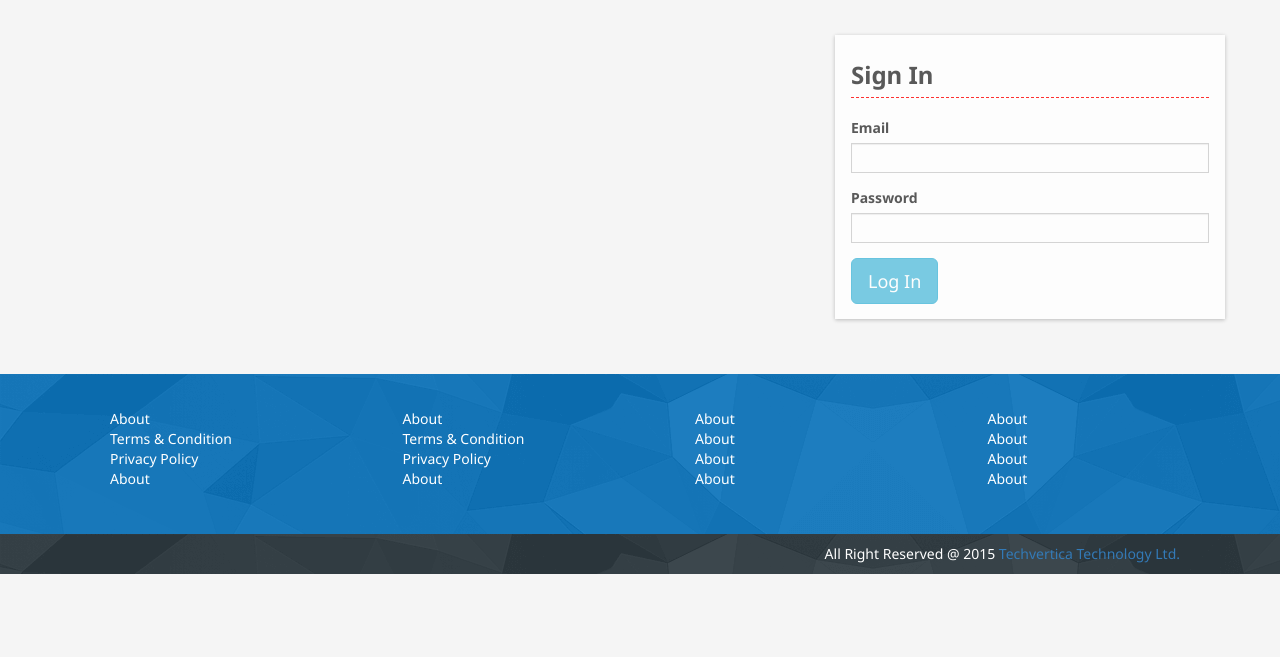
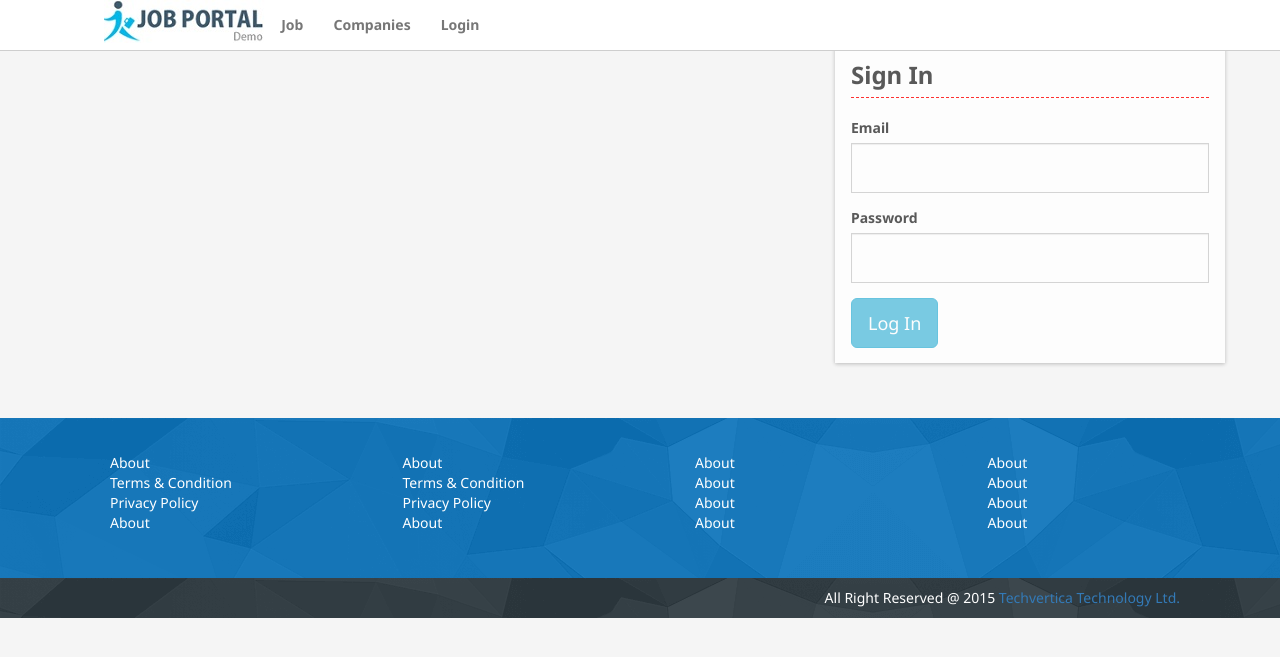
Before and after one commit to Akshayf444/Codeigniter, a CodeIgniter app: page /index.php/user/index in a window 1280 px wide. Shown: the top 657 px of the page. Run offline with CodeIgniter, Linux system fonts and the light colour scheme; data that the repository does not hold is empty.

Commit message:
Added Search page for job searching

```diff
--- a/application/config/routes.php
+++ b/application/config/routes.php
@@ -38,7 +38,7 @@
 |
 */
 
-$route['default_controller'] = "User";
+$route['default_controller'] = "Job";
 $route['404_override'] = '';
 
 
--- a/application/views/template2.php
+++ b/application/views/template2.php
@@ -7,13 +7,89 @@
         <meta name="author" content="">
 
         <title><?php echo $title ?></title>
-         <?php $this->load->view('links'); ?>
+        <?php $this->load->view('links'); ?>
+        <style>
+            .job-advanced-search {
+                top: 120px;
+                display: block;
+                padding: 10px;
+                position: absolute;
+                z-index: 1;
+                width: 85%;
+               text-align: center;
+            }
 
+            .form-control{
+                height: 50px;
+                padding: 6px 12px;
+            }
+            .btn-lg{
+                padding: 12px 16px;
+            }
+        </style>
     </head>
     <body>
+        <!-- Navigation -->
+        <nav class="navbar navbar-default navbar-fixed-top" role="navigation">
+            <div class="container-fluid" >
+                <div class="row col-sm-offset-1">
+                    <!-- Brand and toggle get grouped for better mobile display -->
+                    <div class="navbar-header">
+                        <button type="button" class="navbar-toggle" data-toggle="collapse" data-target="#bs-example-navbar-collapse-1">
+                            <span class="sr-only">Toggle navigation</span>
+                            <span class="icon-bar"></span>
+                            <span class="icon-bar"></span>
+                            <span class="icon-bar"></span>
+                        </button>
+                        <a class="navbar-brand" href="#" id="homeLogo"><img class="img-responsive" src="<?php echo asset_url() ?>/images/logo.jpg" alt=""/></a>
+                    </div>
+                    <div class="collapse navbar-collapse" id="bs-example-navbar-collapse-1">
+                        <ul class="nav navbar-nav ">
+                            <li>
+                                <a href="#">Job</a>
+                            </li>
+                            <li>
+                                <a href="#">Companies</a>
+                            </li>
+                            <li>
+                                <a href="">Login</a>
+                            </li>
+                            <li>
+                                <a href="#"></a>
+                            </li>
+                        </ul>
+                    </div>
+
+                </div>
+                <!-- /.navbar-collapse -->
+            </div>
+            <!-- /.container -->
+        </nav>
+        <?php if (isset($frontImage) && $searchBar == TRUE) { ?>
+            <div class="container-fluid">
+                <div class="row">
+                    <img src="<?php echo asset_url() ?>images/<?php echo $frontImage ?>" class="img-responsive">
+                    <div class="row">
+                        <div class="container ">
+                            <div class="job-advanced-search" >
+                                <div class="row">
+                                    <h2 class="text-danger">Join us & Explore thousands of Jobs</h2>
+                                </div>
+                                <div class="row" style="opacity: 0.8; background: #fff;padding: 10px">
+                                    <div class="col-lg-3"><input type="text" class="form-control btn-lg"></div>
+                                    <div class="col-lg-3"><input type="text" class="form-control btn-lg"></div>
+                                    <div class="col-lg-3"><input type="text" class="form-control btn-lg"></div>
+                                    <div class="col-lg-3"><input type="submit" class="btn btn-success btn-lg btn-block" value="Search"></div>
+                                </div>
+                            </div>
+                        </div>
+                    </div>
+                </div>
+            </div>
+        <?php } ?>
         <div class="section" >
             <div class="container" >
-                <?php $this->load->view($content,$view_data); ?>
+                <?php $this->load->view($content, $view_data); ?>
             </div>
         </div>
         <?php $this->load->view('footer'); ?>
```
Also changed, not shown: application/controllers/Job.php (+6 -1 lines), application/views/job/index.php (added), assets/images/search.jpg (added).
